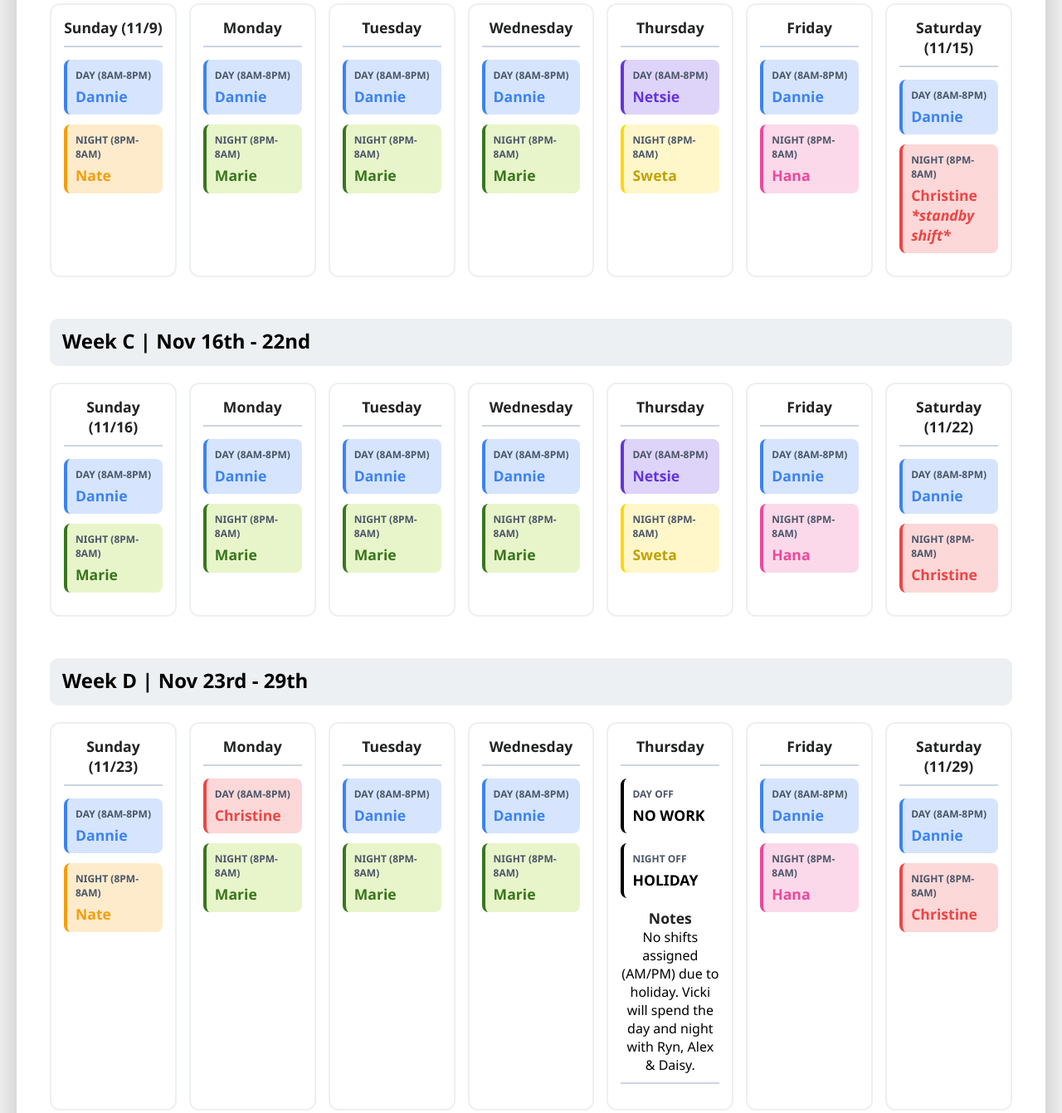
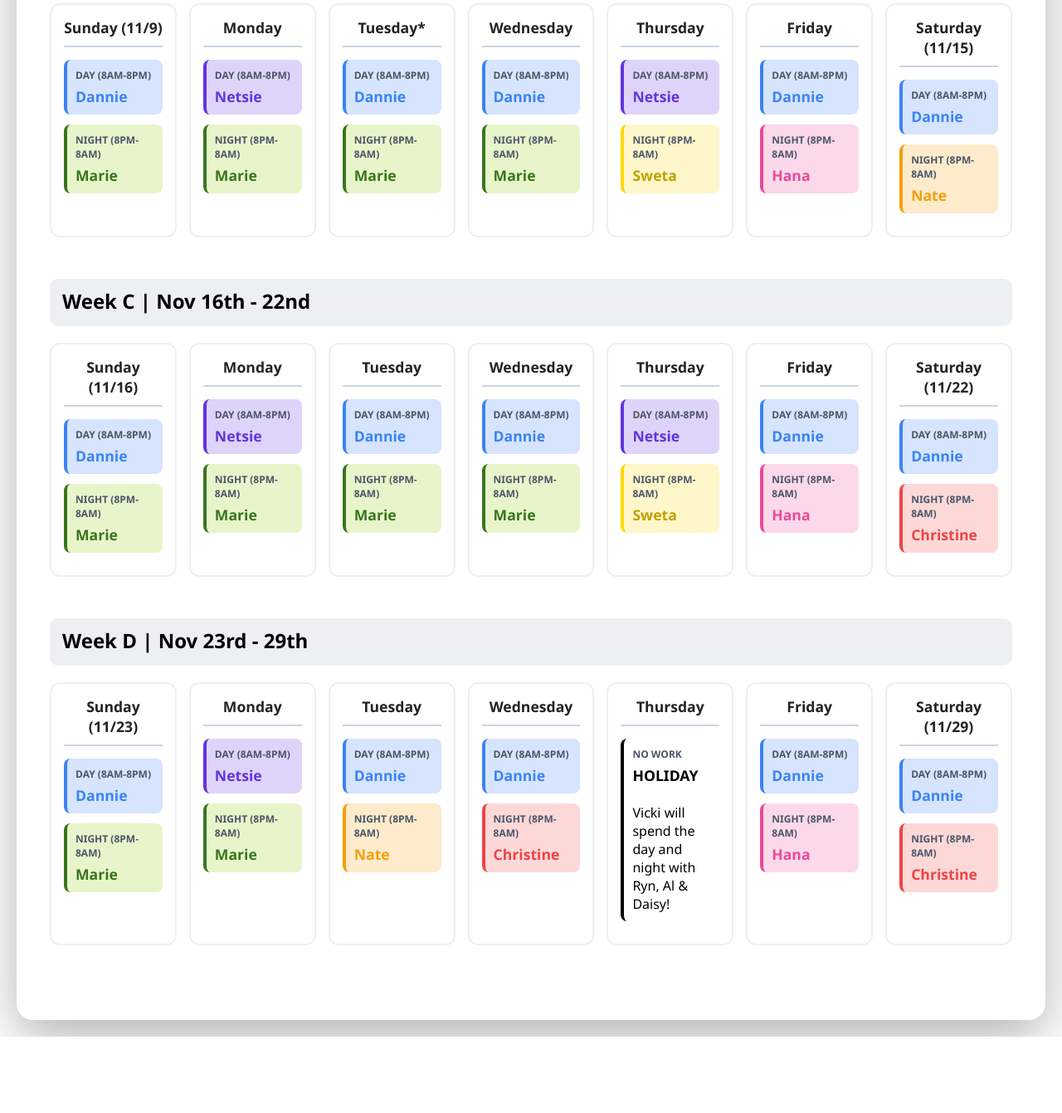
Before and after one commit to rec31918/red, a plain HTML site: page index_calendar.html in a window 1280 px wide. Shown: the part 698-2039 px from the top of the page at 83% size. After the commit the page ends 1947 px from the top, so only its background shows below. Drawn offline with Linux system fonts and the light colour scheme.

Commit message:
Update index_calendar.html

```diff
--- a/index_calendar.html
+++ b/index_calendar.html
@@ -318,9 +318,9 @@
                         <div class="shift-label">Day (8am-8pm)</div>
                         <div class="shift-name color-dannie-font">Dannie</div>
                     </div>
-                    <div class="shift night-shift color-sweta">
+                    <div class="shift night-shift color-nate">
                         <div class="shift-label">Night (8pm-8am)</div>
-                        <div class="shift-name color-sweta-font">Sweta</div>
+                        <div class="shift-name color-nate-font">Nate</div>
                     </div>
                 </div>
             </div>
@@ -340,15 +340,29 @@
                         <div class="shift-label">Day (8am-8pm)</div>
                         <div class="shift-name color-dannie-font">Dannie</div>
                     </div>
-                    <div class="shift night-shift color-nate">
+                    <div class="shift night-shift color-marie">
                         <div class="shift-label">Night (8pm-8am)</div>
-                        <div class="shift-name color-nate-font">Nate</div>
+                        <div class="shift-name color-marie-font">Marie</div>
                     </div>
                 </div>
 
                 <div class="day-card">
                     <div class="day-header">
                         <div class="day-name">Monday</div>
+                    </div>
+                    <div class="shift day-shift color-netsie">
+                        <div class="shift-label">Day (8am-8pm)</div>
+                        <div class="shift-name color-netsie-font">Netsie</div>
+                    </div>
+                    <div class="shift night-shift color-marie">
+                        <div class="shift-label">Night (8pm-8am)</div>
+                        <div class="shift-name color-marie-font">Marie</div>
+                    </div>
+                </div>
+
+                <div class="day-card">
+                    <div class="day-header">
+                        <div class="day-name">Tuesday*</div>
                     </div>
                     <div class="shift day-shift color-dannie">
                         <div class="shift-label">Day (8am-8pm)</div>
@@ -358,20 +372,7 @@
                         <div class="shift-label">Night (8pm-8am)</div>
                         <div class="shift-name color-marie-font">Marie</div>
                     </div>
-                </div>
-
-                <div class="day-card">
-                    <div class="day-header">
-                        <div class="day-name">Tuesday</div>
-                    </div>
-                    <div class="shift day-shift color-dannie">
-                        <div class="shift-label">Day (8am-8pm)</div>
-                        <div class="shift-name color-dannie-font">Dannie</div>
-                    </div>
-                    <div class="shift night-shift color-marie">
-                        <div class="shift-label">Night (8pm-8am)</div>
-                        <div class="shift-name color-marie-font">Marie</div>
-                    </div>
+                    <!-- <p><em>* Federal Holiday</em></p> -->
                 </div>
 
                 <div class="day-card">
@@ -424,9 +425,9 @@
                         <div class="shift-label">Day (8am-8pm)</div>
                         <div class="shift-name color-dannie-font">Dannie</div>
                     </div>
-                    <div class="shift night-shift color-christine">
+                    <div class="shift night-shift color-nate">
                         <div class="shift-label">Night (8pm-8am)</div>
-                        <div class="shift-name color-christine-font">Christine <em>*standby shift*</em></div>
+                        <div class="shift-name color-nate-font">Nate</div>
                     </div>
                 </div>
             </div>
@@ -456,9 +457,9 @@
                     <div class="day-header">
                         <div class="day-name">Monday</div>
                     </div>
-                    <div class="shift day-shift color-dannie">
+                    <div class="shift day-shift color-netsie">
                         <div class="shift-label">Day (8am-8pm)</div>
-                        <div class="shift-name color-dannie-font">Dannie</div>
+                        <div class="shift-name color-netsie-font">Netsie</div>
                     </div>
                     <div class="shift night-shift color-marie">
                         <div class="shift-label">Night (8pm-8am)</div>
@@ -552,9 +553,9 @@
                         <div class="shift-label">Day (8am-8pm)</div>
                         <div class="shift-name color-dannie-font">Dannie</div>
                     </div>
-                    <div class="shift night-shift color-nate">
+                    <div class="shift night-shift color-marie">
                         <div class="shift-label">Night (8pm-8am)</div>
-                        <div class="shift-name color-nate-font">Nate</div>
+                        <div class="shift-name color-marie-font">Marie</div>
                     </div>
                 </div>
 
@@ -562,9 +563,9 @@
                     <div class="day-header">
                         <div class="day-name">Monday</div>
                     </div>
-                    <div class="shift day-shift color-christine">
+                    <div class="shift day-shift color-netsie">
                         <div class="shift-label">Day (8am-8pm)</div>
-                        <div class="shift-name color-christine-font">Christine</div>
+                        <div class="shift-name color-netsie-font">Netsie</div>
                     </div>
                     <div class="shift night-shift color-marie">
                         <div class="shift-label">Night (8pm-8am)</div>
@@ -580,9 +581,9 @@
                         <div class="shift-label">Day (8am-8pm)</div>
                         <div class="shift-name color-dannie-font">Dannie</div>
                     </div>
-                    <div class="shift night-shift color-marie">
+                    <div class="shift night-shift color-nate">
                         <div class="shift-label">Night (8pm-8am)</div>
-                        <div class="shift-name color-marie-font">Marie</div>
+                        <div class="shift-name color-nate-font">Nate</div>
                     </div>
                 </div>
 
@@ -594,9 +595,9 @@
                         <div class="shift-label">Day (8am-8pm)</div>
                         <div class="shift-name color-dannie-font">Dannie</div>
                     </div>
-                    <div class="shift night-shift color-marie">
+                    <div class="shift night-shift color-christine">
                         <div class="shift-label">Night (8pm-8am)</div>
-                        <div class="shift-name color-marie-font">Marie</div>
+                        <div class="shift-name color-christine-font">Christine</div>
                     </div>
                 </div>
 
@@ -605,16 +606,10 @@
                         <div class="day-name">Thursday</div>
                     </div>
                     <div class="shift day-shift">
-                        <div class="shift-label">Day off</div>
-                        <div class="shift-name">NO WORK</div>
-                    </div>
-                    <div class="shift night-shift">
-                        <div class="shift-label">Night off</div>
-                        <div class="shift-name">HOLIDAY</div>
-                    </div>
-                    <div class="day-header">
-                        <div class="day-name">Notes</div>
-                        <p>No shifts assigned (AM/PM) due to holiday. Vicki will spend the day and night with Ryn, Alex & Daisy.</p>
+                        <div class="shift-label">NO WORK</div>
+                        <div class="shift-name">HOLIDAY</div><br/>
+                        <p>Vicki will spend the day and night with Ryn, Al & Daisy!</p>
+                        <!-- <div class="shift-label"><em>NO WORK</em></div> -->
                     </div>
                 </div>
 
```
